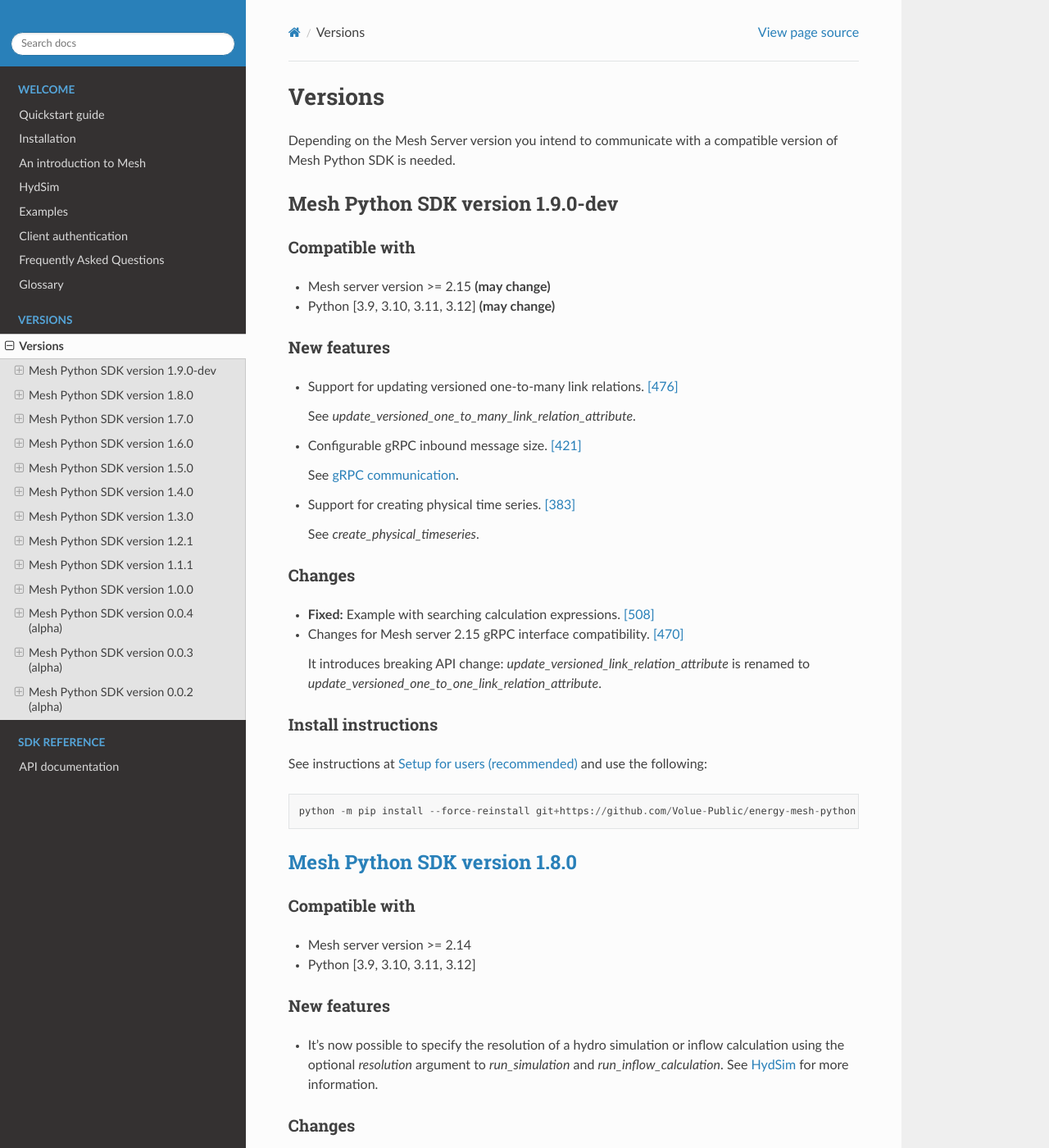
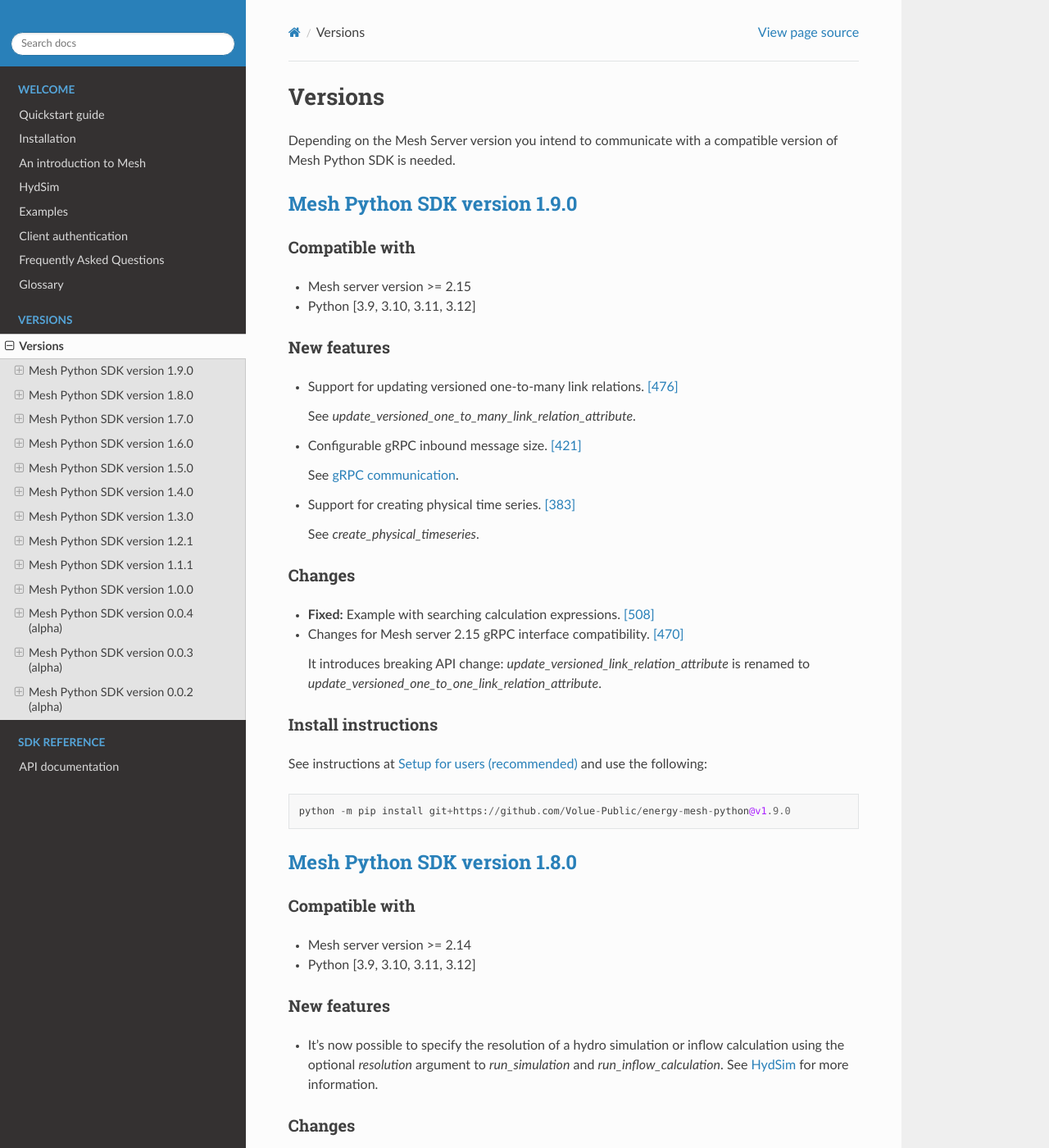
Before and after one commit to Volue-Public/energy-mesh-python, a Sphinx documentation site: the page built from docs/source/versions.rst, in a window 1280 px wide and 1400 px high. Shown: the whole window at 82% size. Built offline with Sphinx 7.4.7 and the Read the Docs theme 2.0.0, drawn with Linux system fonts in a browser that asks for light colours.

Commit message:
Release version 1.9

```diff
--- a/docs/source/versions.rst
+++ b/docs/source/versions.rst
@@ -3,14 +3,14 @@
 
 Depending on the Mesh Server version you intend to communicate with a compatible version of Mesh Python SDK is needed.
 
-Mesh Python SDK version 1.9.0-dev
-*********************************
+`Mesh Python SDK version 1.9.0 <https://github.com/Volue-Public/energy-mesh-python/releases/tag/v1.9.0>`_
+*********************************************************************************************************
 
 Compatible with
 ~~~~~~~~~~~~~~~~~~
 
-- Mesh server version >= 2.15 **(may change)**
-- Python [3.9, 3.10, 3.11, 3.12] **(may change)**
+- Mesh server version >= 2.15
+- Python [3.9, 3.10, 3.11, 3.12]
 
 New features
 ~~~~~~~~~~~~~~~~~~
@@ -43,7 +43,7 @@
 
 ::
 
-    python -m pip install --force-reinstall git+https://github.com/Volue-Public/energy-mesh-python
+    python -m pip install git+https://github.com/Volue-Public/energy-mesh-python@v1.9.0
 
 
 `Mesh Python SDK version 1.8.0 <https://github.com/Volue-Public/energy-mesh-python/releases/tag/v1.8.0>`_
--- a/pyproject.toml
+++ b/pyproject.toml
@@ -1,6 +1,6 @@
 [tool.poetry]
 name = "volue.mesh"
-version = "1.9.0-dev"
+version = "1.9.0"
 description = ""
 license = "Proprietary"
 authors = ["Volue AS"]
```
